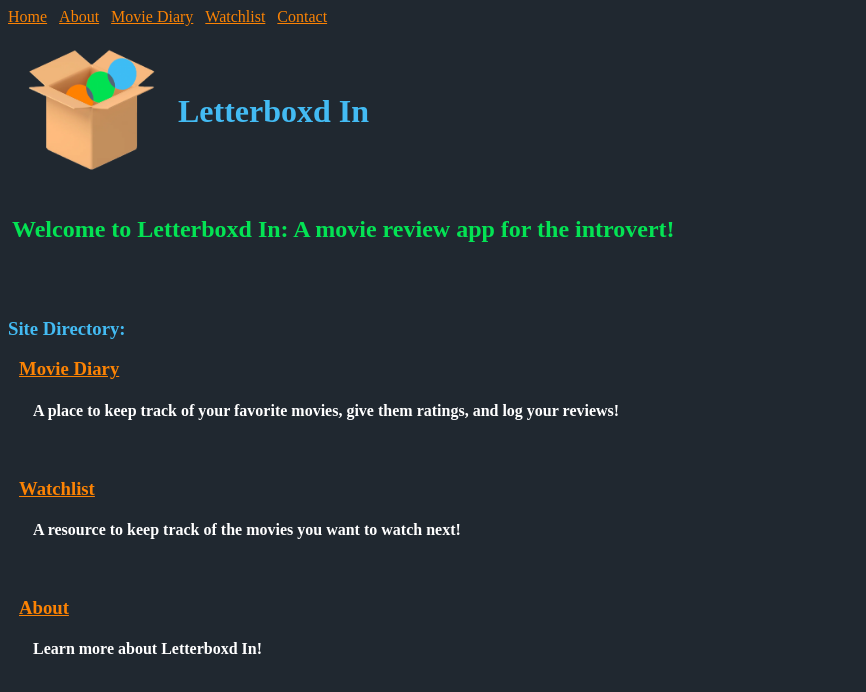
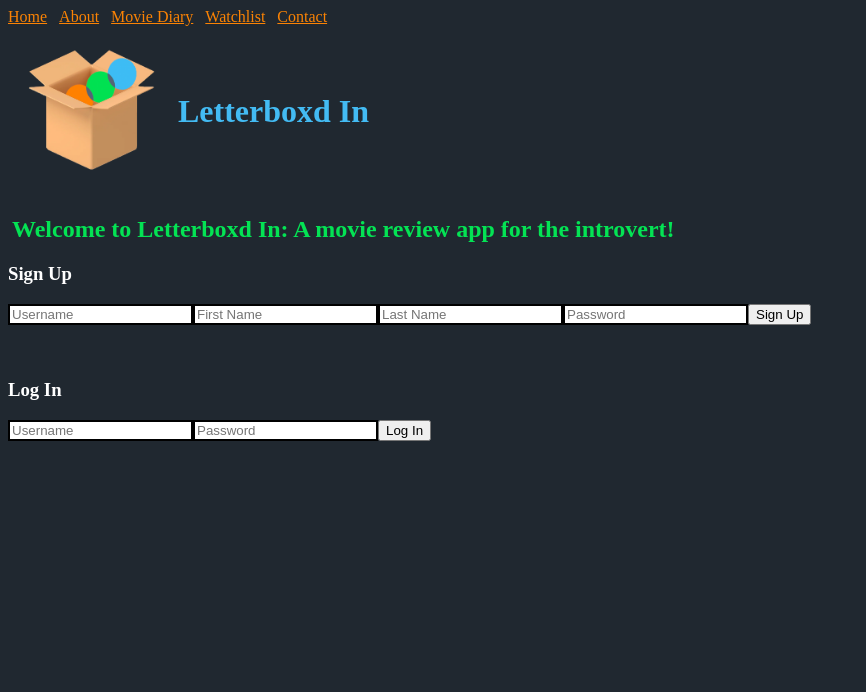
Before and after one commit to willmetzler/Letterboxd-In, a React (Vite) app in the folder client/: page / in a window 1280 px wide. Shown: the top 692 px of the page, without its empty margins (0-866 px from the left). Built offline with nearby package versions, Linux system fonts and the light colour scheme; no server answers; a web font is replaced by a local one.

Commit message:
add user verification

```diff
--- a/client/src/components/App.jsx
+++ b/client/src/components/App.jsx
@@ -1,22 +1,43 @@
-import { Outlet } from 'react-router-dom'
-import React from 'react'
-import Navbar from './Navbar'
+import React, { useState, useEffect } from 'react';
+import { Outlet } from 'react-router-dom';
+import Navbar from './Navbar';
 
 function App() {
+    const [user, setUser] = useState(null);
 
+    useEffect(() => {
+        fetch('/api/get-session')
+            .then(res => res.json())
+            .then(data => {
+                if (data.id) {
+                    setUser(data);
+                }
+            });
+    }, []);
 
-  return (
-    <div>
-      <Navbar />
-      <div className="main-header">
-        <img id="main-logo" width={170} height={170} src="src/assets/letterboxdinlogofinal.png" />
-        <h1 id="main-title" >Letterboxd In</h1>
-      </div>
+    const handleLogin = (userData) => {
+        setUser(userData);
+    };
 
-      <Outlet />
+    const handleLogout = () => {
+        fetch('/api/logout', {
+            method: 'DELETE'
+        })
+        .then(() => {
+            setUser(null);
+        });
+    };
 
-    </div>
-  )
+    return (
+        <div>
+            <Navbar user={user} onLogout={handleLogout} />
+            <div className="main-header">
+                <img id="main-logo" width={170} height={170} src="src/assets/letterboxdinlogofinal.png" />
+                <h1 id="main-title">Letterboxd In</h1>
+            </div>
+            <Outlet context={{ user, handleLogin, handleLogout }} />
+        </div>
+    );
 }
 
-export default App
+export default App;
--- a/client/src/components/Diary.jsx
+++ b/client/src/components/Diary.jsx
@@ -2,15 +2,24 @@
 import Movies from "./Movies";
 import MovieForm from "./MovieForm";
 import EditMovies from "./EditMovies";
+import UserPanel from "./UserPanel";
 
 function Diary() {
     const [movies, setMovies] = useState([]);
     const [editMovie, setEditMovie] = useState(null);
+    const [user, setUser] = useState(null);
 
     useEffect(() => {
+        fetch('/api/get-session')
+            .then(res => res.json())
+            .then(data => {
+                if (data.id) {
+                    setUser(data);
                     fetch("http://localhost:3000/movies")
                         .then((res) => res.json())
                         .then((movieData) => setMovies(movieData));
+                }
+            });
     }, []);
 
     function handleEdit(movie) {
@@ -37,6 +46,8 @@
 
     return (
         <div id="movie-diary">
+            {user ? (
+                <>
                     <div className="edit-form">
                         {editMovie && <EditMovies movie={editMovie} onSubmit={handleEditFormSubmit} />}
                     </div>
@@ -53,11 +64,17 @@
                                 />
                             ))}
                         </div>
-
                         <div className="sidebar">
                             <MovieForm className="movie-form" setMovies={setMovies} />
                         </div>
                     </div>
+                </>
+            ) : (
+                <>
+                    <h2 className="subheader">Log in or sign up to add a film</h2>
+                    <UserPanel onLogin={setUser} />
+                </>
+            )}
         </div>
     );
 }
--- a/client/src/components/Home.jsx
+++ b/client/src/components/Home.jsx
@@ -1,30 +1,30 @@
-import { Link } from 'react-router-dom'
+import React, { useContext } from 'react';
+import { Link, useOutletContext } from 'react-router-dom';
+import UserPanel from './UserPanel';
 
-function Home () {
+function Home() {
+    const { user, handleLogin } = useOutletContext();
 
     return (
         <>
-            <h2 className="subheader" >Welcome to Letterboxd In: A movie review app for the introvert!</h2>
-
-            <br/>
-            <br/>
-
-
+            <h2 className="subheader">Welcome to Letterboxd In: A movie review app for the introvert!</h2>
+            {user ? (
+                <>
                     <h3 id="site-directory">Site Directory:</h3>
                     <Link to="/diary"><h3 className="directory-section">Movie Diary</h3></Link>
                     <h4 className="directory-details">A place to keep track of your favorite movies, give them ratings, and log your reviews!</h4>
-
-            <br/>
-
+                    <br />
                     <Link to="/watchlist"><h3 className="directory-section">Watchlist</h3></Link>
                     <h4 className="directory-details">A resource to keep track of the movies you want to watch next!</h4>
-
-            <br/>
-
+                    <br />
                     <Link to="/about"><h3 className="directory-section">About</h3></Link>
                     <h4 className="directory-details">Learn more about Letterboxd In!</h4>
                 </>
-    )
+            ) : (
+                <UserPanel onLogin={handleLogin} />
+            )}
+        </>
+    );
 }
 
-export default Home
+export default Home;
--- /dev/null
+++ b/client/src/components/Login.jsx
@@ -0,0 +1,45 @@
+import React, { useState } from 'react';
+
+function Login({ onLogin }) {
+    const [formData, setFormData] = useState({
+        username: '',
+        password: ''
+    });
+
+    const handleChange = (e) => {
+        setFormData({
+            ...formData,
+            [e.target.name]: e.target.value
+        });
+    };
+
+    const handleSubmit = (e) => {
+        e.preventDefault();
+        fetch('/api/login', {
+            method: 'POST',
+            headers: {
+                'Content-Type': 'application/json'
+            },
+            body: JSON.stringify(formData)
+        })
+            .then(res => res.json())
+            .then(user => {
+                if (user.id) {
+                    onLogin(user);
+                } else {
+                    alert(user.error);
+                }
+            });
+    };
+
+    return (
+        <form onSubmit={handleSubmit}>
+            <h3>Log In</h3>
+            <input type="text" name="username" placeholder="Username" value={formData.username} onChange={handleChange} required />
+            <input type="password" name="password" placeholder="Password" value={formData.password} onChange={handleChange} required />
+            <button type="submit">Log In</button>
+        </form>
+    );
+}
+
+export default Login;
--- a/client/src/components/Navbar.jsx
+++ b/client/src/components/Navbar.jsx
@@ -1,7 +1,7 @@
-import { Link } from 'react-router-dom'
+import React from 'react';
+import { Link } from 'react-router-dom';
 
-function Navbar () {
-
+function Navbar({ user, onLogout }) {
     return (
         <div>
             <Link className='navbar' to="/">Home</Link>
@@ -13,9 +13,12 @@
             <Link className='navbar' to="/watchlist">Watchlist</Link>
             &nbsp; &nbsp;
             <Link className='navbar' to="/contact">Contact</Link>
-
+            &nbsp; &nbsp;
+            {user ? (
+                <Link className='navbar' onClick={onLogout}>Log out</Link>
+            ) : null}
         </div>
-    )
+    );
 }
 
-export default Navbar
+export default Navbar;
--- /dev/null
+++ b/client/src/components/Signup.jsx
@@ -0,0 +1,49 @@
+import React, { useState } from 'react';
+
+function Signup({ onLogin }) {
+    const [formData, setFormData] = useState({
+        username: '',
+        first_name: '',
+        last_name: '',
+        password: ''
+    });
+
+    const handleChange = (e) => {
+        setFormData({
+            ...formData,
+            [e.target.name]: e.target.value
+        });
+    };
+
+    const handleSubmit = (e) => {
+        e.preventDefault();
+        fetch('/api/users', {
+            method: 'POST',
+            headers: {
+                'Content-Type': 'application/json'
+            },
+            body: JSON.stringify(formData)
+        })
+            .then(res => res.json())
+            .then(user => {
+                if (user.id) {
+                    onLogin(user);
+                } else {
+                    alert(user.error);
+                }
+            });
+    };
+
+    return (
+        <form onSubmit={handleSubmit}>
+            <h3>Sign Up</h3>
+            <input type="text" name="username" placeholder="Username" value={formData.username} onChange={handleChange} required />
+            <input type="text" name="first_name" placeholder="First Name" value={formData.first_name} onChange={handleChange} required />
+            <input type="text" name="last_name" placeholder="Last Name" value={formData.last_name} onChange={handleChange} required />
+            <input type="password" name="password" placeholder="Password" value={formData.password} onChange={handleChange} required />
+            <button type="submit">Sign Up</button>
+        </form>
+    );
+}
+
+export default Signup;
--- /dev/null
+++ b/client/src/components/UserPanel.jsx
@@ -0,0 +1,15 @@
+import React, { useState } from 'react';
+import Signup from "./Signup";
+import Login from "./Login";
+
+function UserPanel({ onLogin }) {
+    return (
+        <div>
+            <Signup onLogin={onLogin} />
+            <br /><br />
+            <Login onLogin={onLogin} />
+        </div>
+    );
+}
+
+export default UserPanel;
--- a/client/src/components/Watchlist.jsx
+++ b/client/src/components/Watchlist.jsx
@@ -1,35 +1,51 @@
-import React, {useState, useEffect} from "react"
-import UnwatchedMovie from "./UnwatchedMovie"
-import WatchlistForm from "./WatchlistForm"
+import React, { useState, useEffect } from "react";
+import UnwatchedMovie from "./UnwatchedMovie";
+import WatchlistForm from "./WatchlistForm";
+import UserPanel from "./UserPanel";
 
-function Watchlist () {
-
-    const [unwatchedMovies, setUnwatchedMovies] = useState([])
+function Watchlist() {
+    const [unwatchedMovies, setUnwatchedMovies] = useState([]);
+    const [user, setUser] = useState(null);
 
     useEffect(() => {
+        fetch('/api/get-session')
+            .then(res => res.json())
+            .then(data => {
+                if (data.id) {
+                    setUser(data);
                     fetch("http://localhost:3000/watchlisted")
                         .then(res => res.json())
-        .then(movieData => setUnwatchedMovies(movieData))
-    }, [])
+                        .then(movieData => setUnwatchedMovies(movieData));
+                }
+            });
+    }, []);
 
-    const mappedUnwatched = unwatchedMovies.map( unwatchedMovie => {
-        return (<UnwatchedMovie key={unwatchedMovie.id} unwatchedMovies={unwatchedMovies} unwatchedMovie={unwatchedMovie} setUnwatchedMovies={setUnwatchedMovies} />)
-    })
+    const mappedUnwatched = unwatchedMovies.map(unwatchedMovie => {
+        return (<UnwatchedMovie key={unwatchedMovie.id} unwatchedMovies={unwatchedMovies} unwatchedMovie={unwatchedMovie} setUnwatchedMovies={setUnwatchedMovies} />);
+    });
 
     return (
+        <>
+            {user ? (
                 <>
                     <h2 className="subheader">My Watchlist</h2>
                     <div className="grid with-sidebar">
                         <div className="flex-container">
                             {mappedUnwatched}
                         </div>
-
                         <div className="sidebar">
                             <WatchlistForm unwatchedMovies={unwatchedMovies} setUnwatchedMovies={setUnwatchedMovies} />
                         </div>
                     </div>
                 </>
-    )
+            ) : (
+                <>
+                    <h2 className="subheader">Log in or sign up to add a film</h2>
+                    <UserPanel onLogin={setUser} />
+                </>
+            )}
+        </>
+    );
 }
 
-export default Watchlist
+export default Watchlist;
```
Lines whose indentation alone changed are shown as unchanged.
